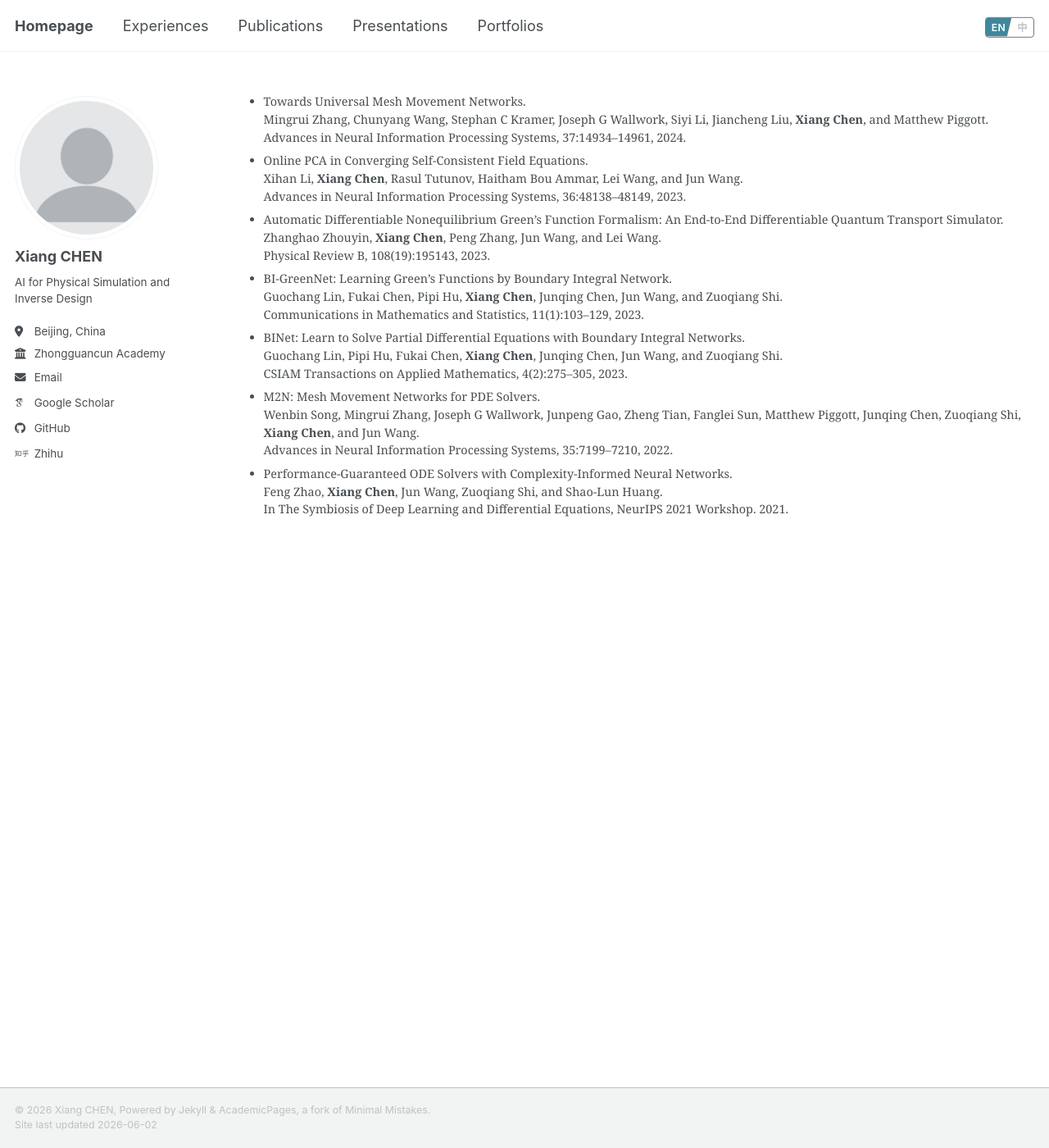
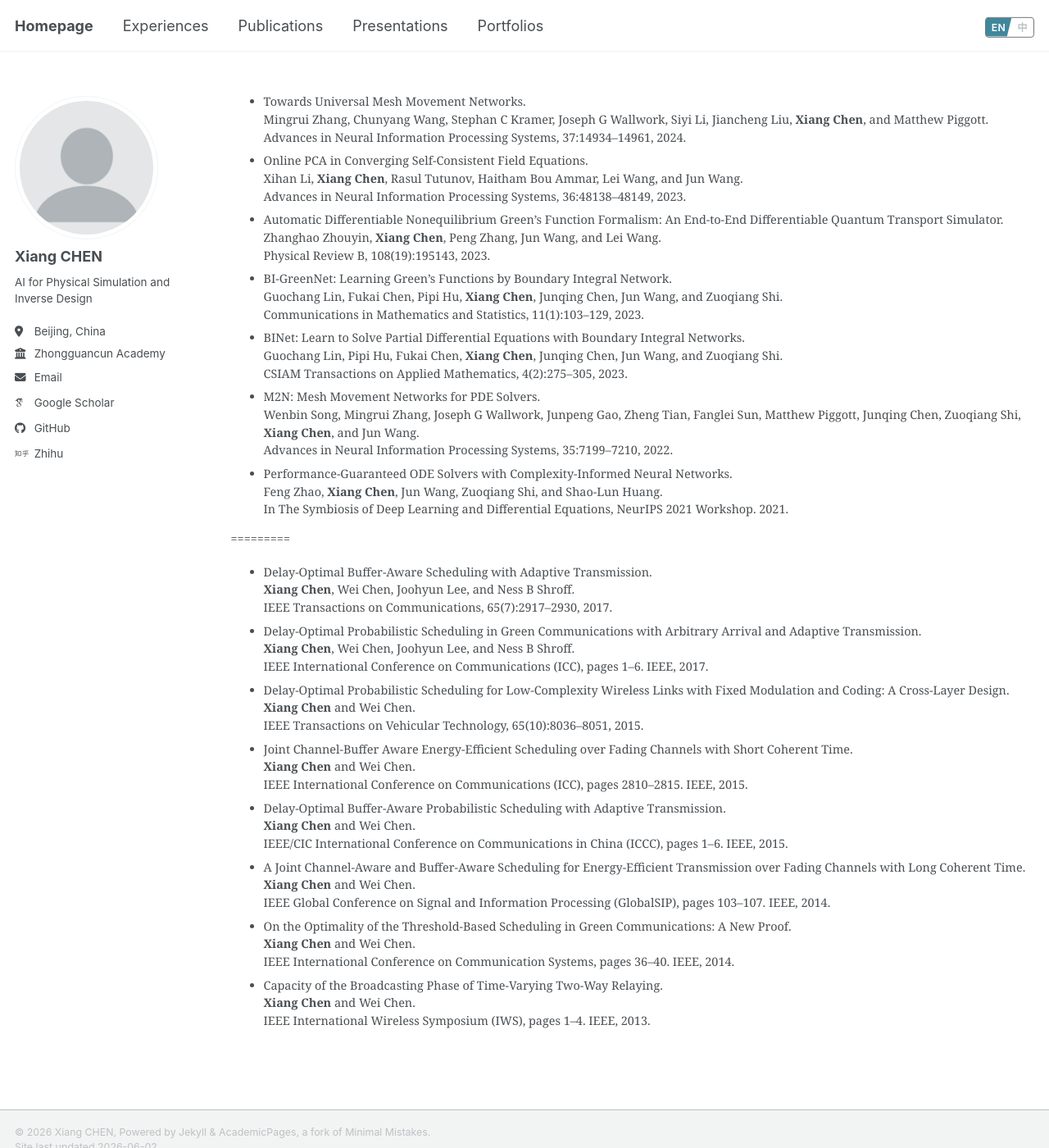
Before and after one commit to XiangCHEN-dvi/xiangchen-dvi.github.io, a Jekyll site: the page built from _pages/publications.md, in a window 1280 px wide and 1400 px high. Shown: the whole window at 82% size. Built offline with Jekyll 4.4.1, drawn with Linux system fonts in a browser that asks for light colours; some web fonts are replaced; a script bundle is joined from its source files by our own code; library files that are not in the unit come from our copies.

Commit message:
update version

```diff
--- a/_pages/publications.md
+++ b/_pages/publications.md
@@ -28,3 +28,30 @@ author_profile: true
 - Performance-Guaranteed ODE Solvers with Complexity-Informed Neural Networks.<br>
   Feng Zhao, **Xiang Chen**, Jun Wang, Zuoqiang Shi, and Shao-Lun Huang.<br>
   In The Symbiosis of Deep Learning and Differential Equations, NeurIPS 2021 Workshop. 2021.
+
+=========
+
+- Delay-Optimal Buffer-Aware Scheduling with Adaptive Transmission.<br>
+  **Xiang Chen**, Wei Chen, Joohyun Lee, and Ness B Shroff.<br>
+  IEEE Transactions on Communications, 65(7):2917–2930, 2017.
+- Delay-Optimal Probabilistic Scheduling in Green Communications with Arbitrary Arrival and Adaptive Transmission.<br>
+  **Xiang Chen**, Wei Chen, Joohyun Lee, and Ness B Shroff.<br>
+  IEEE International Conference on Communications (ICC), pages 1–6. IEEE, 2017.
+- Delay-Optimal Probabilistic Scheduling for Low-Complexity Wireless Links with Fixed Modulation and Coding: A Cross-Layer Design.<br>
+  **Xiang Chen** and Wei Chen.<br>
+  IEEE Transactions on Vehicular Technology, 65(10):8036–8051, 2015.
+- Joint Channel-Buffer Aware Energy-Efficient Scheduling over Fading Channels with Short Coherent Time.<br>
+  **Xiang Chen** and Wei Chen.<br>
+  IEEE International Conference on Communications (ICC), pages 2810–2815. IEEE, 2015.
+- Delay-Optimal Buffer-Aware Probabilistic Scheduling with Adaptive Transmission.<br>
+  **Xiang Chen** and Wei Chen.<br>
+  IEEE/CIC International Conference on Communications in China (ICCC), pages 1–6. IEEE, 2015.
+- A Joint Channel-Aware and Buffer-Aware Scheduling for Energy-Efficient Transmission over Fading Channels with Long Coherent Time.<br>
+  **Xiang Chen** and Wei Chen.<br>
+  IEEE Global Conference on Signal and Information Processing (GlobalSIP), pages 103–107. IEEE, 2014.
+- On the Optimality of the Threshold-Based Scheduling in Green Communications: A New Proof.<br>
+  **Xiang Chen** and Wei Chen.<br>
+  IEEE International Conference on Communication Systems, pages 36–40. IEEE, 2014.
+- Capacity of the Broadcasting Phase of Time-Varying Two-Way Relaying.<br>
+  **Xiang Chen** and Wei Chen.<br>
+  IEEE International Wireless Symposium (IWS), pages 1–4. IEEE, 2013.
```
